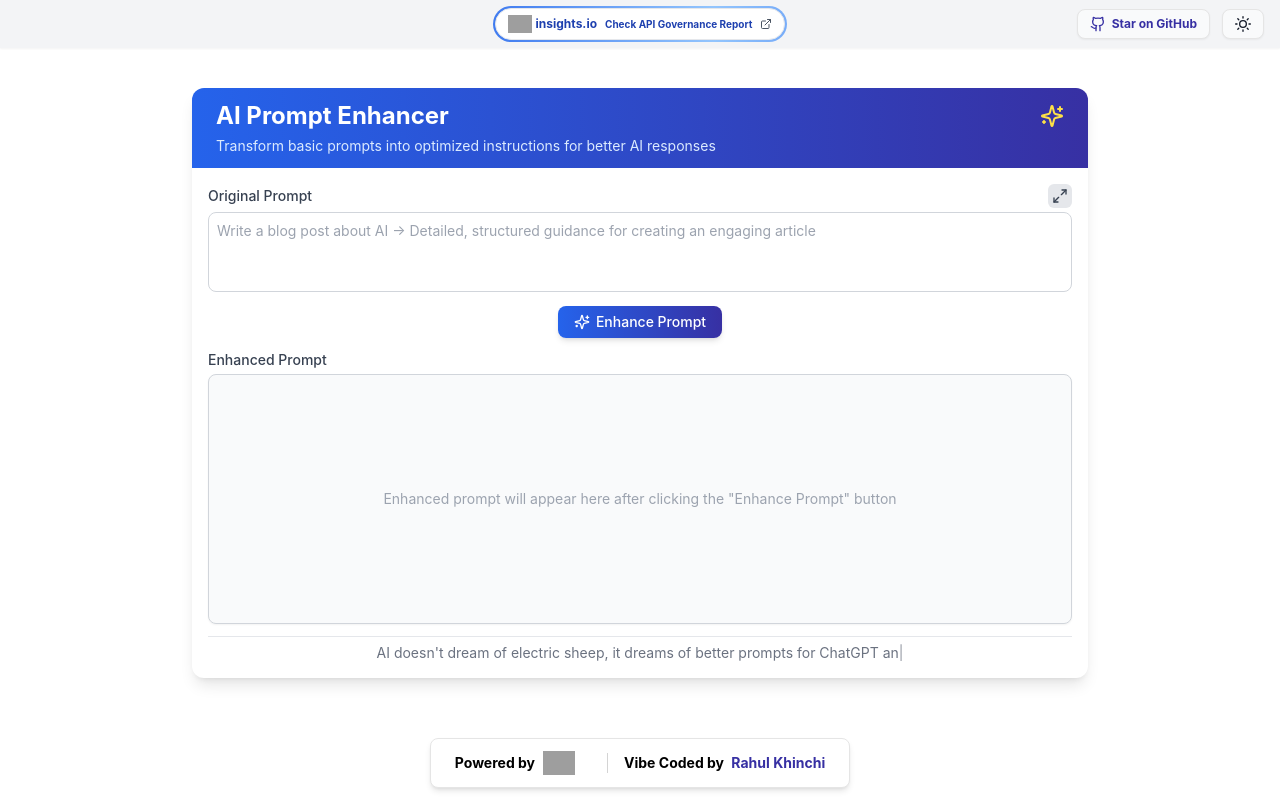
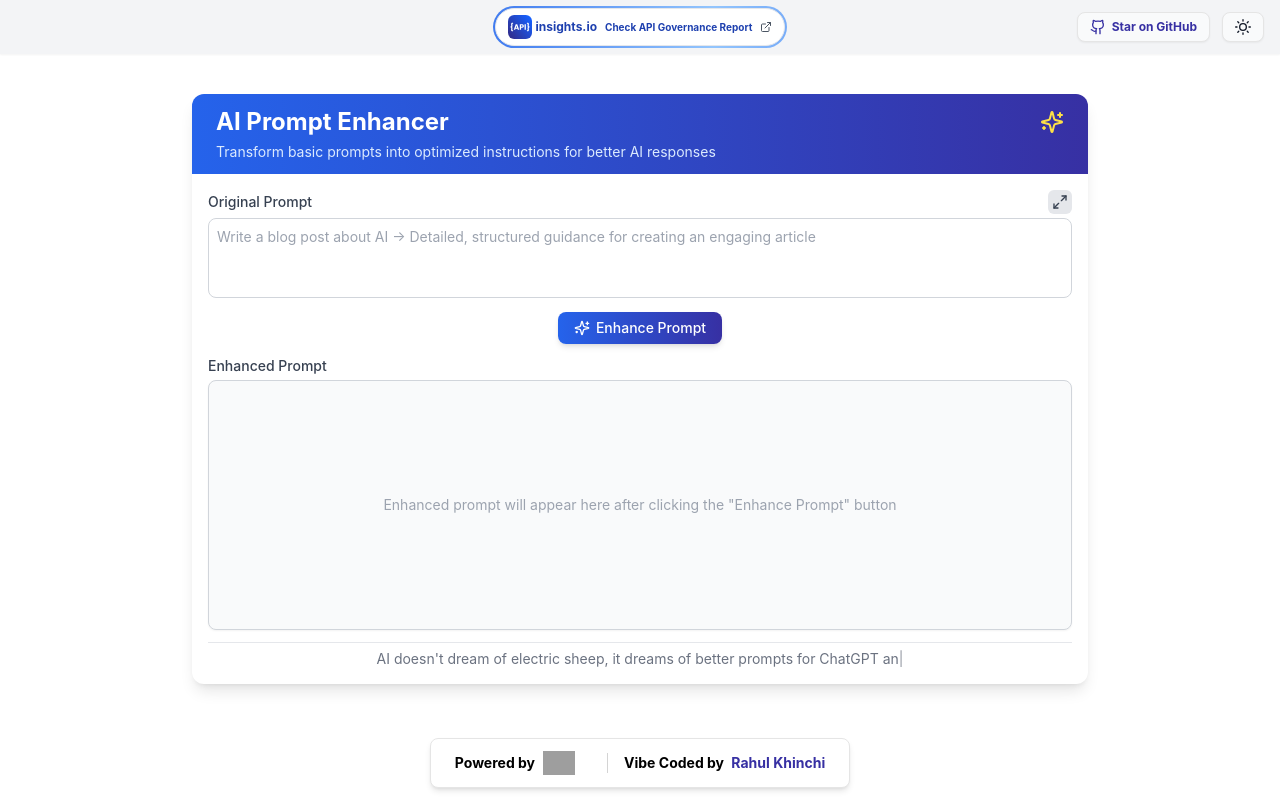
Before and after one commit to Treblle/prompt-enhancer.ai, a React (Create React App) app in the folder frontend/: page / in a window 1280 px wide. Built offline with nearby package versions, Linux system fonts and the light colour scheme; no server answers; grey boxes are pictures that could not be loaded.

Commit message:
Added API Insights logo locally

```diff
--- a/frontend/src/components/ApiInsightsBanner.jsx
+++ b/frontend/src/components/ApiInsightsBanner.jsx
@@ -32,7 +32,7 @@ const ApiInsightsBanner = () => {
                 >
                     <div className="flex items-center">
                         <img
-                            src="https://apiinsights.io/logo.svg"
+                            src="/api-insights.svg"
                             alt="API Insights"
                             className="w-6 mr-1"
                         />
--- a/frontend/src/components/ApiInsightsTooltip.jsx
+++ b/frontend/src/components/ApiInsightsTooltip.jsx
@@ -14,7 +14,7 @@ const ApiInsightsTooltip = ({ visible, onMouseEnter, onMouseLeave }) => {
                 <div className="flex justify-between items-center mb-2">
                     <div className="flex items-center">
                         <img
-                            src="https://apiinsights.io/logo.svg"
+                            src="/api-insights.svg"
                             alt="API Insights"
                             className="h-5 w-5 mr-1"
                         />
```
Also changed, not shown: frontend/public/api-insights.svg (added).
